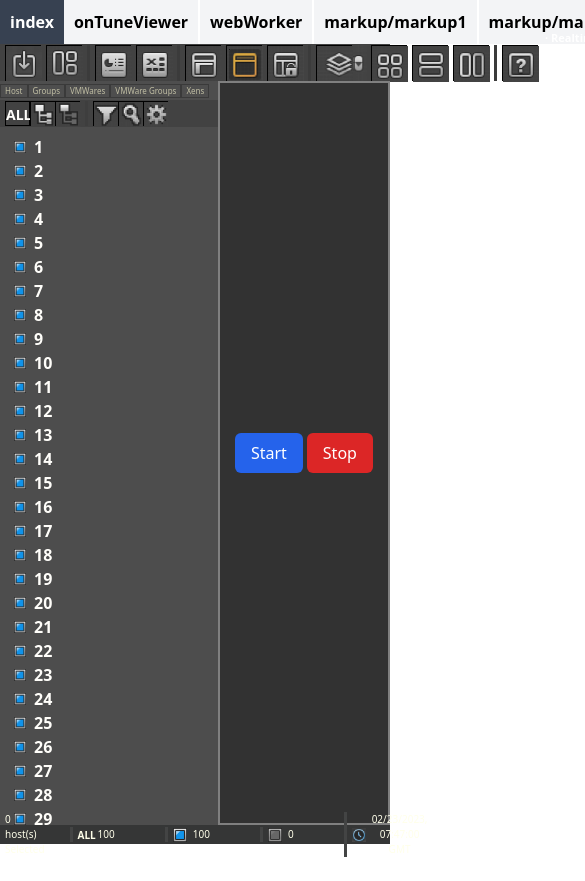
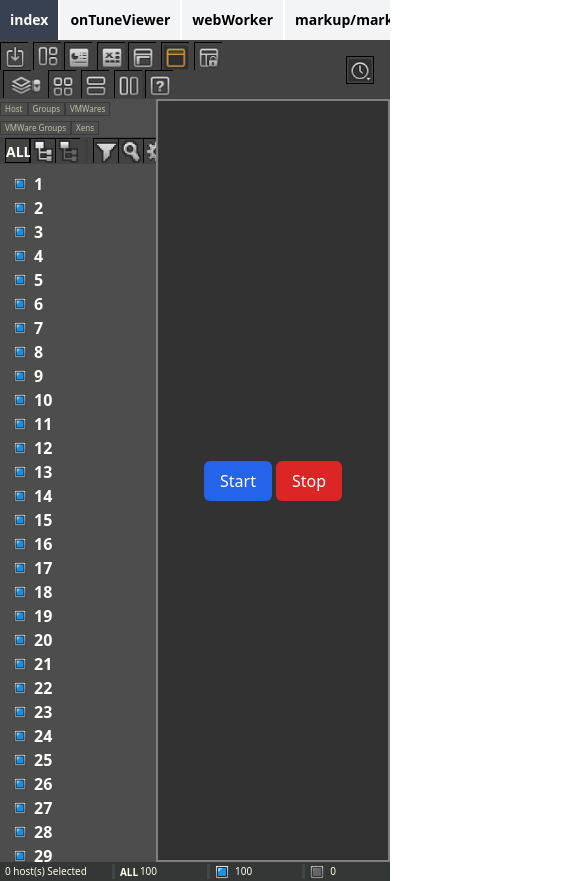
Before and after one commit to teemstone-lab/yunji, a Svelte app: page / in a window 390 px wide. Both pictures are taken after a click on the button "onTuneViewer". Shown: the top 881 px of the page, 585 px wide, since content can reach past the window. Before the commit the page ends 857 px from the top, so only its background shows below. Built offline with nearby package versions, Linux system fonts and the light colour scheme.

Commit message:
fix: Edit Responsive style

```diff
--- a/src/components/nav/Nav.svelte
+++ b/src/components/nav/Nav.svelte
@@ -8,12 +8,13 @@
 	const buttonStyle = 'p-[10px] font-semibold transition-all';
 </script>
 
-<div class="flex items-center justify-between">
+<ul class="flex w-full items-center justify-between gap-[2px] overflow-x-auto text-sm md:text-base">
+	<li class="{liStyle} !w-20">
 		<button
-		class="w-20 bg-gray-500 text-white hover:bg-gray-700 {buttonStyle}"
+			class="bg-gray-500 text-white hover:bg-gray-700 {buttonStyle}"
 			on:click="{clickHandler}">index</button
+		></li
 	>
-	<ul class="flex w-full justify-around gap-[2px]">
 	<li class="{liStyle}">
 		<button class="w-full {buttonStyle}" on:click="{clickHandler}">onTuneViewer</button>
 	</li>
@@ -28,4 +29,3 @@
 		</li>
 	{/each}
 </ul>
-</div>
--- a/src/components/onTuneViewer/Footer.svelte
+++ b/src/components/onTuneViewer/Footer.svelte
@@ -61,6 +61,12 @@
 		height: 14px;
 		background-size: contain;
 	}
+
+	@media (max-width: 768px) {
+		.bottomRealtime {
+			display: none;
+		}
+	}
 </style>
 
 <script lang="ts">
--- a/src/components/onTuneViewer/Header.svelte
+++ b/src/components/onTuneViewer/Header.svelte
@@ -158,6 +158,86 @@
 		height: 36px;
 		background-size: contain;
 	}
+
+	@media (max-width: 1024px) {
+		.head {
+			height: 29px;
+		}
+		.btnBundle .icon8-2 {
+			/* border: 1px solid black; */
+			width: 11px;
+			height: 28px;
+		}
+		.icon {
+			width: 28px;
+			height: 28px;
+		}
+		.icon1,
+		.icon2,
+		.icon3,
+		.icon4,
+		.icon5,
+		.icon6,
+		.icon7,
+		.icon8,
+		.icon9,
+		.icon10,
+		.icon11,
+		.icon12 {
+			width: 28px;
+			height: 28px;
+		}
+		.icon8-2 {
+			width: 13px;
+			height: 28px;
+		}
+		.topClock {
+			display: flex;
+			border: 1px solid black;
+			width: 28px;
+			height: 28px;
+		}
+
+		.top-right0 {
+			background: url(/top-right0.png) no-repeat;
+			width: 28px;
+			height: 28px;
+			background-size: contain;
+		}
+	}
+
+	@media (max-width: 768px) {
+		.head {
+			flex-wrap: wrap;
+			height: 59px;
+			overflow: hidden;
+		}
+		.topButton {
+			width: 80%;
+		}
+		.topButton ul {
+			flex-wrap: wrap;
+			justify-content: flex-start;
+		}
+		.btnBundle {
+			padding: 0;
+		}
+		.topTimetable {
+			width: 20%;
+			padding-right: 16px;
+			justify-content: space-between;
+		}
+		.topRealtime > p {
+			display: none;
+		}
+
+		.top-right0 {
+			background: url(/top-right0.png) no-repeat;
+			width: 28px;
+			height: 28px;
+			background-size: contain;
+		}
+	}
 </style>
 
 <script lang="ts">
--- a/src/components/onTuneViewer/SideNav.svelte
+++ b/src/components/onTuneViewer/SideNav.svelte
@@ -2,7 +2,8 @@
 	.sideTab {
 		display: flex;
 		flex-direction: column;
-		width: 500px;
+		width: 40%;
+		max-width: 400px;
 	}
 
 	.hostTab {
@@ -13,6 +14,7 @@
 
 	.hostTab ul {
 		display: flex;
+		flex-wrap: wrap;
 		align-items: center;
 	}
 
@@ -114,6 +116,12 @@
 		border-radius: 14px;
 		border: 2px solid #5e5e5e;
 	}
+
+	@media (max-width: 1024px) {
+		.hostTab {
+			height: 38px;
+		}
+	}
 </style>
 
 <script lang="ts">
@@ -197,12 +205,12 @@
 				<li
 					><button
 						type="button"
-						class="flex w-full items-center px-1 transition-all duration-500 hover:bg-gray-700 {item.isOn
+						class="flex w-full items-center px-1 transition-all duration-300 hover:bg-gray-700 {item.isOn
 							? 'font-semibold opacity-100'
 							: 'font-medium opacity-50'}"
 					>
 						<span
-							class="{`mr-2 h-3 w-3 bg-contain bg-no-repeat transition-all duration-500 ${
+							class="{`mr-2 h-3 w-3 bg-contain bg-no-repeat transition-all duration-300 ${
 								item.isOn ? "bg-[url('/bottom1.png')]" : "bg-[url('/bottom2.png')]"
 							}`}"></span>{item.name}</button
 					></li
```
Lines whose indentation alone changed are shown as unchanged.
